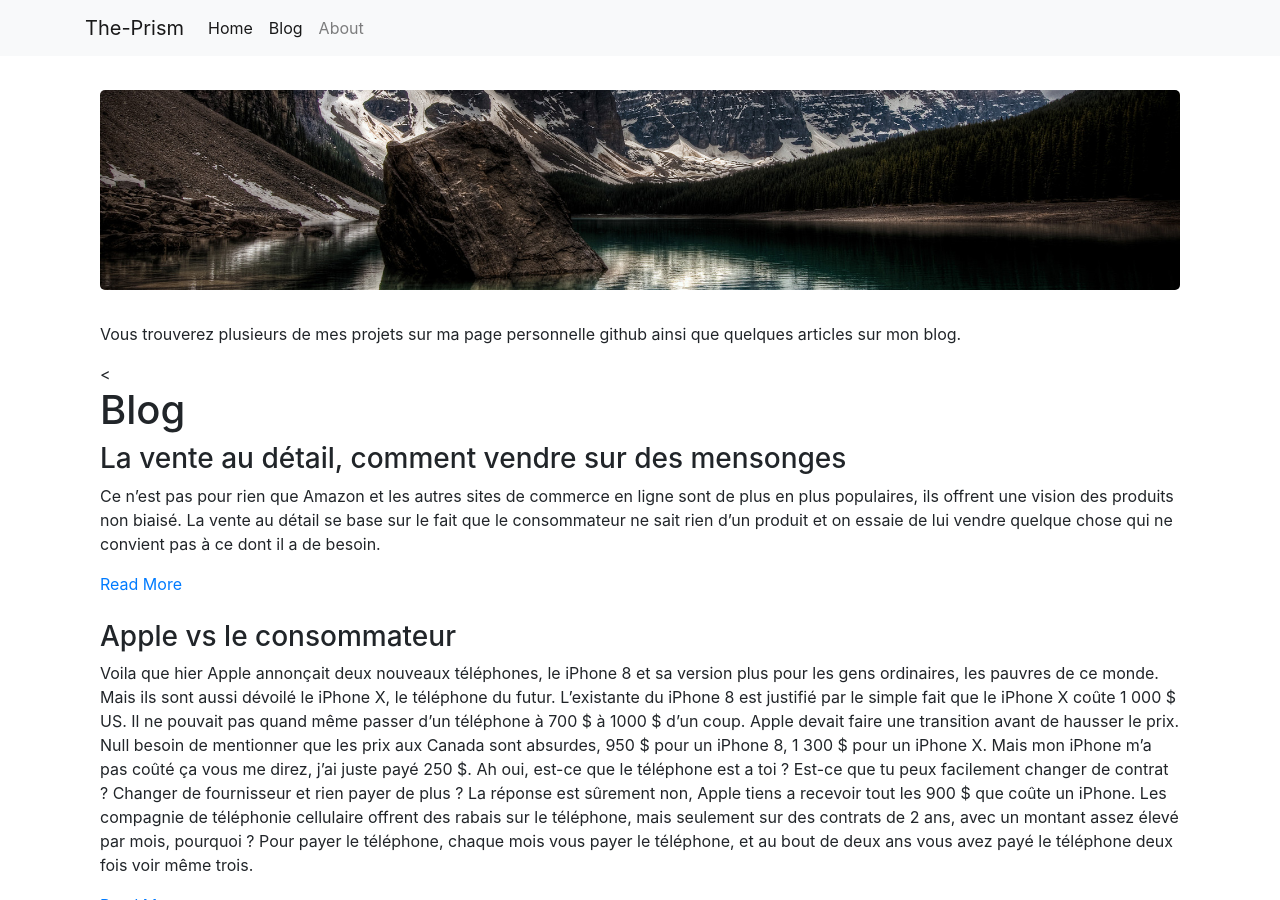
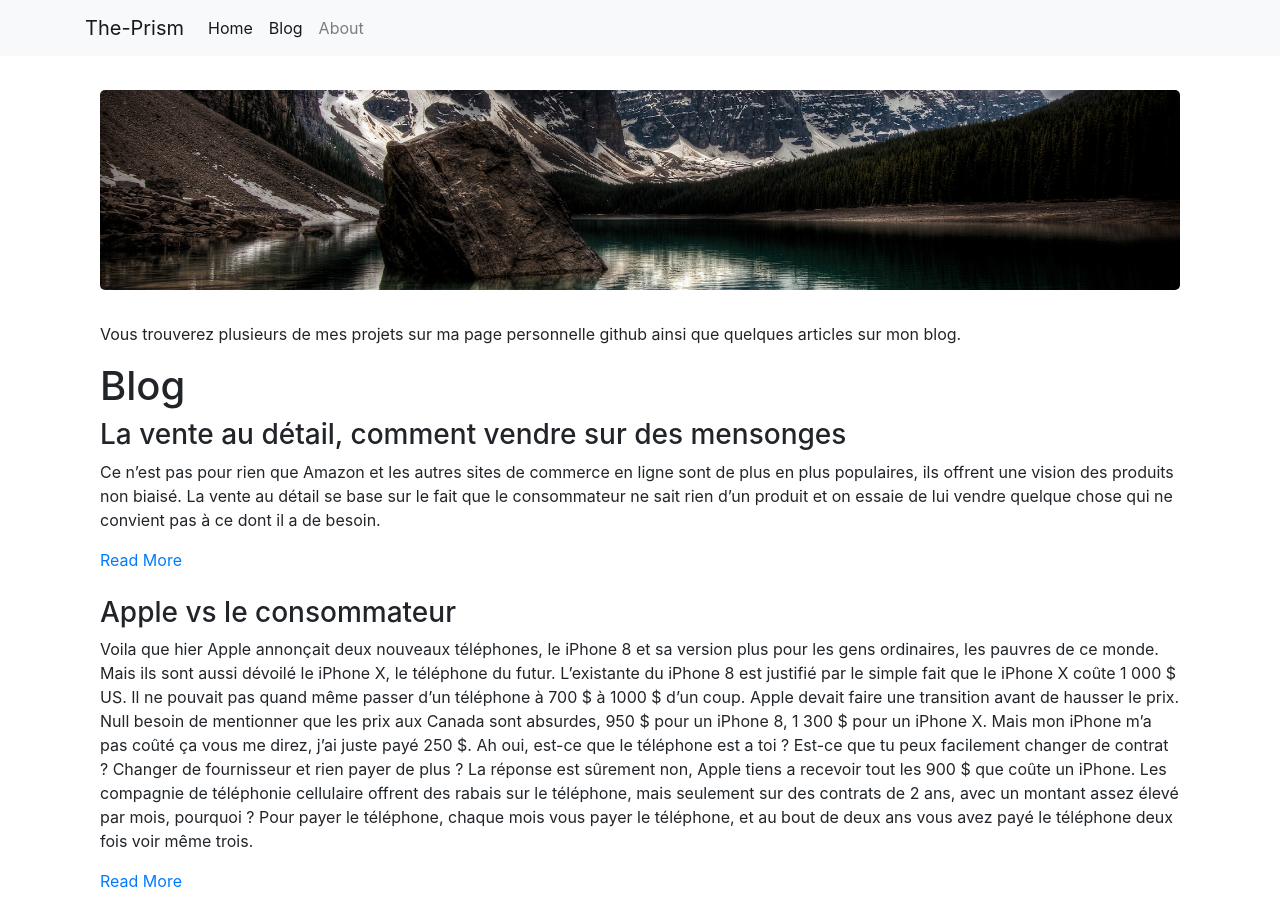
Before and after one commit to the-prism/website, a Jekyll site: the page built from index.html, in a window 1280 px wide and 900 px high. Built offline with Jekyll 4.4.1, drawn with Linux system fonts in a browser that asks for light colours; the list of posts is cut into pages by our own code.

Commit message:
Little oups

```diff
--- a/index.html
+++ b/index.html
@@ -10,7 +10,7 @@ blog: true
 
 <p>Vous trouverez plusieurs de mes projets sur ma page personnelle github ainsi que quelques articles sur mon blog.</p>
 
-<<h1>Blog</h1>
+<h1>Blog</h1>
 
 <div class="posts">
   {% for post in paginator.posts %}
```
